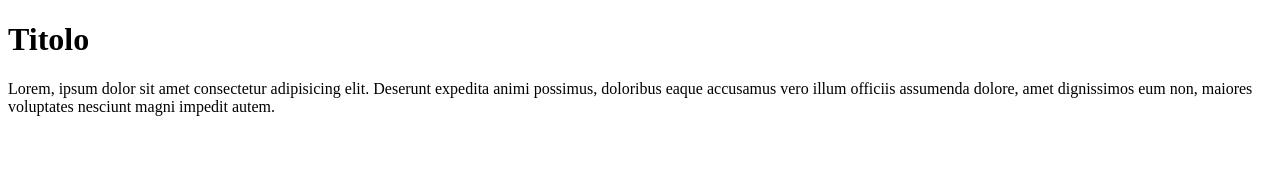
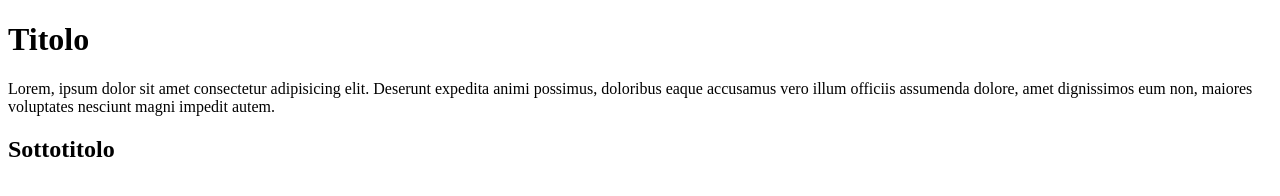
Before and after one commit to LoretaDibenedetto/htmlcss-hello, a plain HTML site: page index.html in a window 1280 px wide. Drawn offline with Linux system fonts and the light colour scheme.

Commit message:
add subtitle commit

```diff
--- a/index.html
+++ b/index.html
@@ -4,7 +4,7 @@
     <meta charset="UTF-8">
     <meta http-equiv="X-UA-Compatible" content="IE=edge">
     <meta name="viewport" content="width=device-width, initial-scale=1.0">
-    <title>Document</title>
+    <title>Esercizio</title>
 </head>
 <body>
 
@@ -16,6 +16,8 @@
             maiores voluptates nesciunt magni impedit autem.
         </p>
 
+    <h2>Sottotitolo</h2>
+
 
 </body>
 </html>
```
